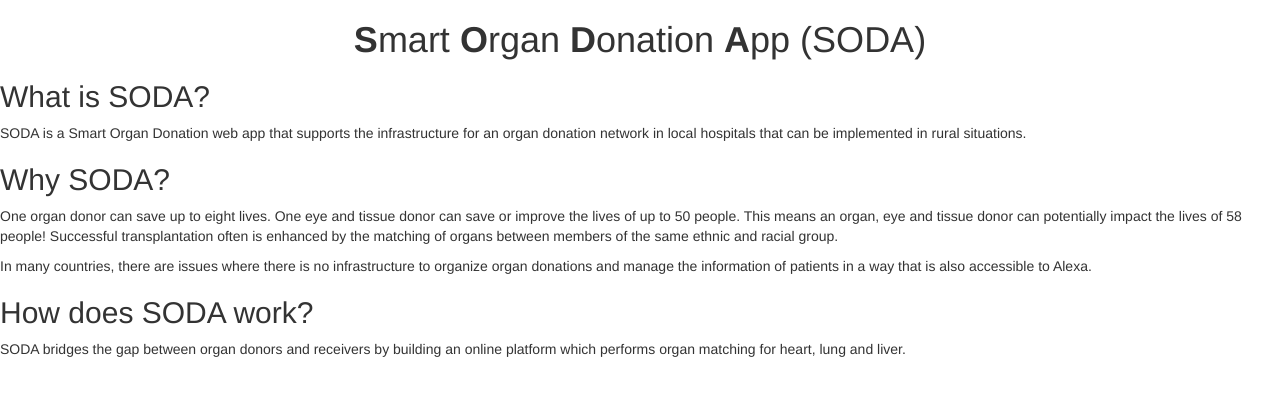
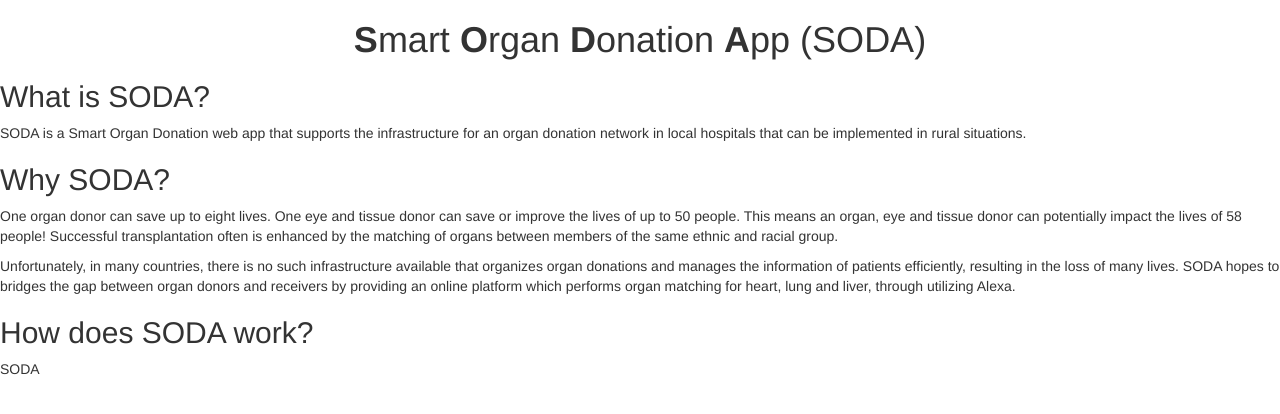
Before and after one commit to magittan/soda, a Flask app: page /about in a window 1280 px wide. Shown: the part 52-466 px from the top of the page. Run offline with Flask 2, Linux system fonts and the light colour scheme; some libraries are stand-ins or nearby versions.

Commit message:
about.html

```diff
--- a/templates/about.html
+++ b/templates/about.html
@@ -16,12 +16,12 @@
 <h2> Why SODA? </h2>
 <p> One organ donor can save up to eight lives. One eye and tissue donor can save or improve the lives of up to 50 people. This means an organ, eye and tissue donor can potentially impact the lives of 58 people! Successful transplantation often is enhanced by the matching of organs between members of the same ethnic and racial group. </p>
 
-  <p> In many countries, there are issues where there is no infrastructure to organize organ donations and manage the information of patients in a way that is also accessible to Alexa.</p>
+  <p> Unfortunately, in many countries, there is no such infrastructure available that organizes organ donations and manages the information of patients efficiently, resulting in the loss of many lives. SODA hopes to bridges the gap between organ donors and receivers by providing an online platform which performs organ matching for heart, lung and liver, through utilizing Alexa.</p>
 </div>
 
 <div>
 <h2> How does SODA work? </h2>
-  <p> SODA bridges the gap between organ donors and receivers by building an online platform which performs organ matching for heart, lung and liver.
+  <p> SODA
 </p>
 </div>
 
```
